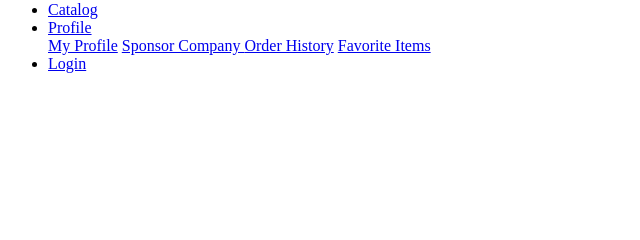
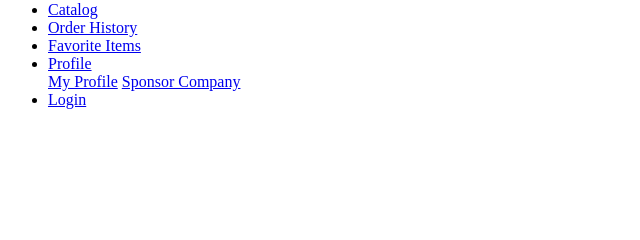
Before and after one commit to mludwig91/CapstoneProject, a Django app: template core/templates/core/driver_navbar.html in a window 1280 px wide. Shown: the part 65-305 px from the top of the page, without its empty margins (0-640 px from the left). Run offline with Django 3.2, Linux system fonts and the light colour scheme; the template is opened without the code that fills it, so the values that code supplies are empty.

Commit message:
Driver Nav Bar

```diff
--- a/core/templates/core/driver_navbar.html
+++ b/core/templates/core/driver_navbar.html
@@ -19,6 +19,16 @@
             <a class="nav-link" href="{% url 'catalog:shop' %}">Catalog</a>
             </li>
 
+
+            <li class="nav-item">
+            <a class="nav-link" href="{% url 'catalog:order_history' %}">Order History</a>
+            </li>
+
+            <li class="nav-item">
+            <a class="nav-link" href="{% url 'catalog:browse_favorites' %}">Favorite Items</a>
+            </li>
+
+
             <!-- Dropdown -->
             <li class="nav-item dropdown">
                 <a class="nav-link dropdown-toggle" href="{% url 'accounts:profile' %}" id="navbardrop" data-toggle="dropdown">
@@ -27,8 +37,6 @@
                 <div class="dropdown-menu">
                 <a class="dropdown-item" href="{% url 'accounts:profile' %}">My Profile</a>
                 <a class="dropdown-item" href="{% url 'accounts:sponsor_about_page_D' %}"> Sponsor Company </a>
-                <a class="dropdown-item" href="{% url 'catalog:order_history' %}">Order History</a>
-                <a class="dropdown-item" href="{% url 'catalog:browse_favorites' %}">Favorite Items</a>
                 </div>
             </li>
 
```
